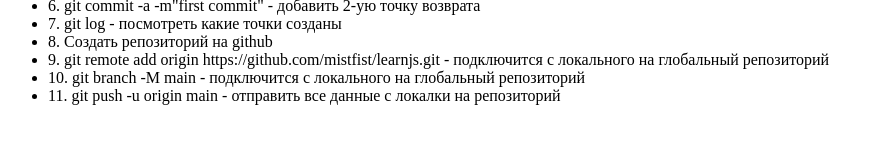
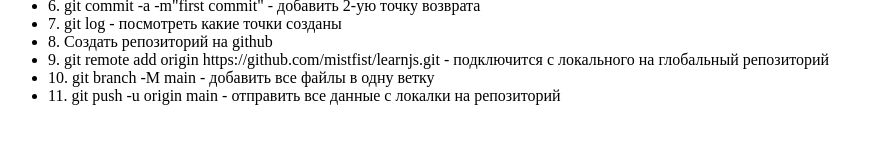
Before and after one commit to mistfist/learnJs, a plain HTML site: page index.html in a window 1280 px wide. Shown: the part 235-378 px from the top of the page, without its empty margins (0-883 px from the left). Drawn offline with Linux system fonts and the light colour scheme.

Commit message:
4 commit

```diff
--- a/index.html
+++ b/index.html
@@ -47,7 +47,7 @@
             <li>7. git log - посмотреть какие точки созданы</li>
             <li>8. Создать репозиторий на github</li>
             <li>9. git remote add origin https://github.com/mistfist/learnjs.git - подключится с локального на глобальный репозиторий</li>
-            <li>10. git branch -M main - подключится с локального на глобальный репозиторий</li>
+            <li>10. git branch -M main - добавить все файлы в одну ветку</li>
             <li>11. git push -u origin main - отправить все данные с локалки на репозиторий</li>
         </Ul>
 
```
